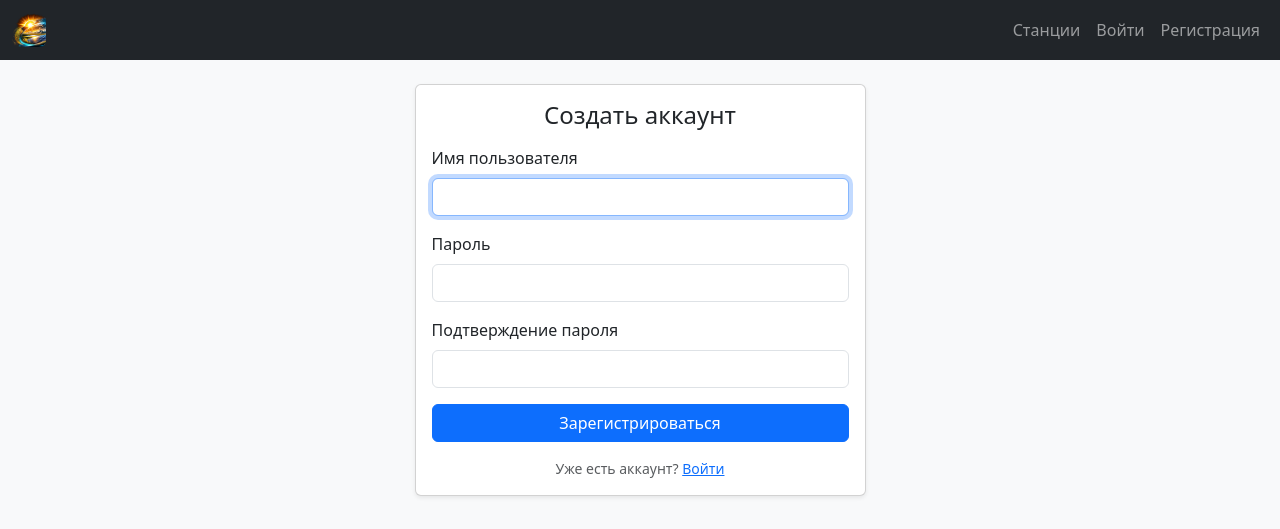
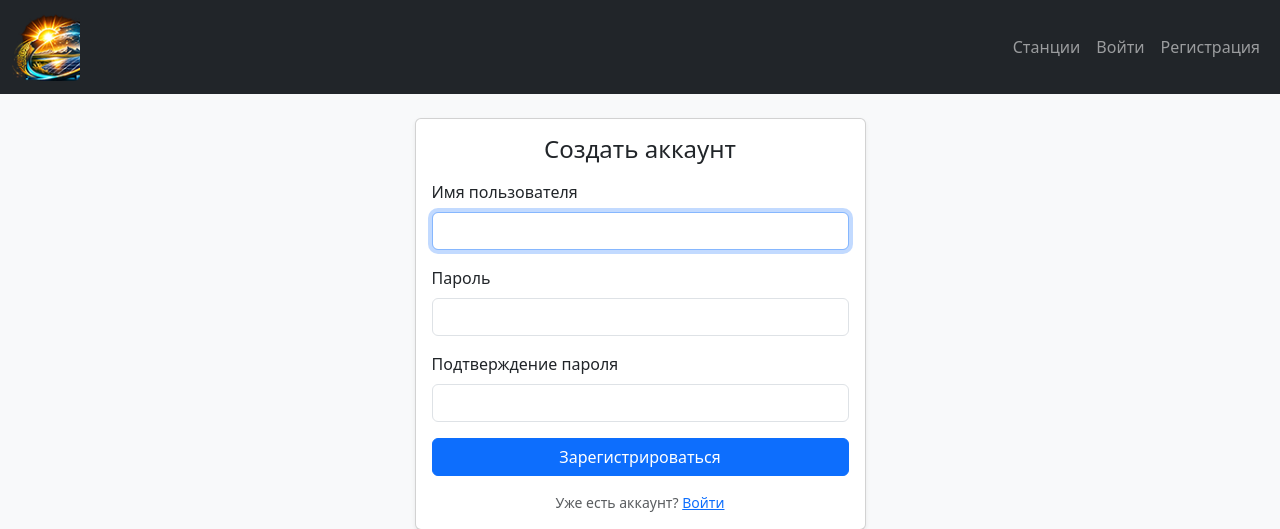
Before and after one commit to Great83g/forecast_platform, a Django app: page /register/ in a window 1280 px wide. Shown: the top 529 px of the page. Run offline with Django 5.2, Linux system fonts and the light colour scheme.

Commit message:
Force 2x navbar logo and brand text

```diff
--- a/templates/base.html
+++ b/templates/base.html
@@ -14,12 +14,12 @@
 
 
     .brand-logo-wrap {
-      width: 34px;
-      height: 34px;
+      width: 68px;
+      height: 68px;
       display: inline-flex;
       overflow: hidden;
       border-radius: 0.375rem;
-      flex: 0 0 34px;
+      flex: 0 0 68px;
       background-position: center;
       background-repeat: no-repeat;
       background-size: cover;
@@ -40,8 +40,9 @@
 <body class="bg-light">
 <nav class="navbar navbar-expand-lg navbar-dark bg-dark mb-4">
   <div class="container-fluid">
-    <a class="navbar-brand d-flex align-items-center" aria-label="InTech-Forecast" href="/dashboard/">
+    <a class="navbar-brand" aria-label="InTech-Forecast" href="/dashboard/">
       <span class="brand-logo-wrap" aria-hidden="true"><img class="brand-logo" src="{% static 'dashboard/img/logo.png' %}" alt=""></span>
+      <span class="brand-text">InTech-Forecast</span>
     </a>
     <div class="collapse navbar-collapse">
       <ul class="navbar-nav ms-auto mb-2 mb-lg-0">
```
Also changed, not shown: dashboard/templates/dashboard/base.html (+5 -4 lines).
